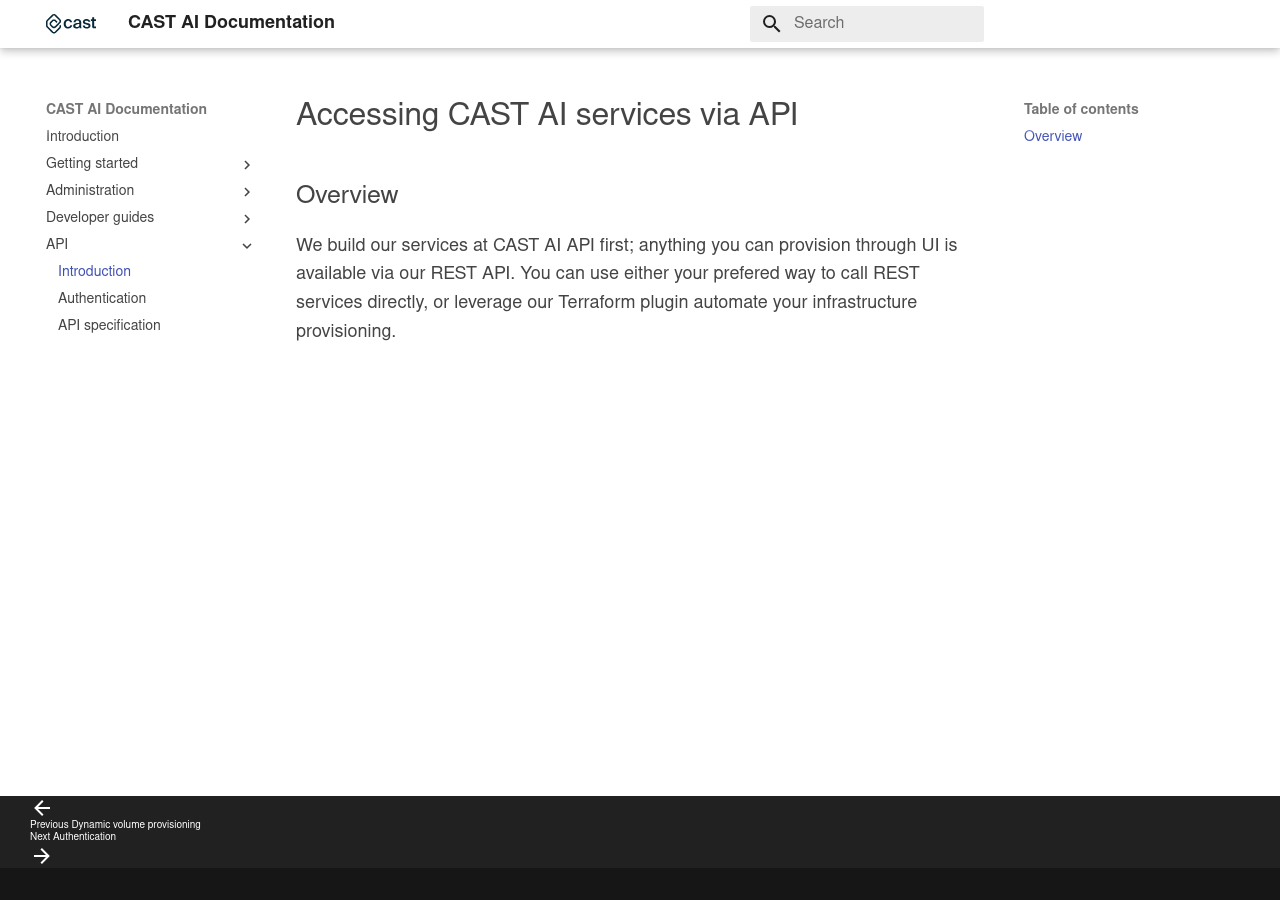
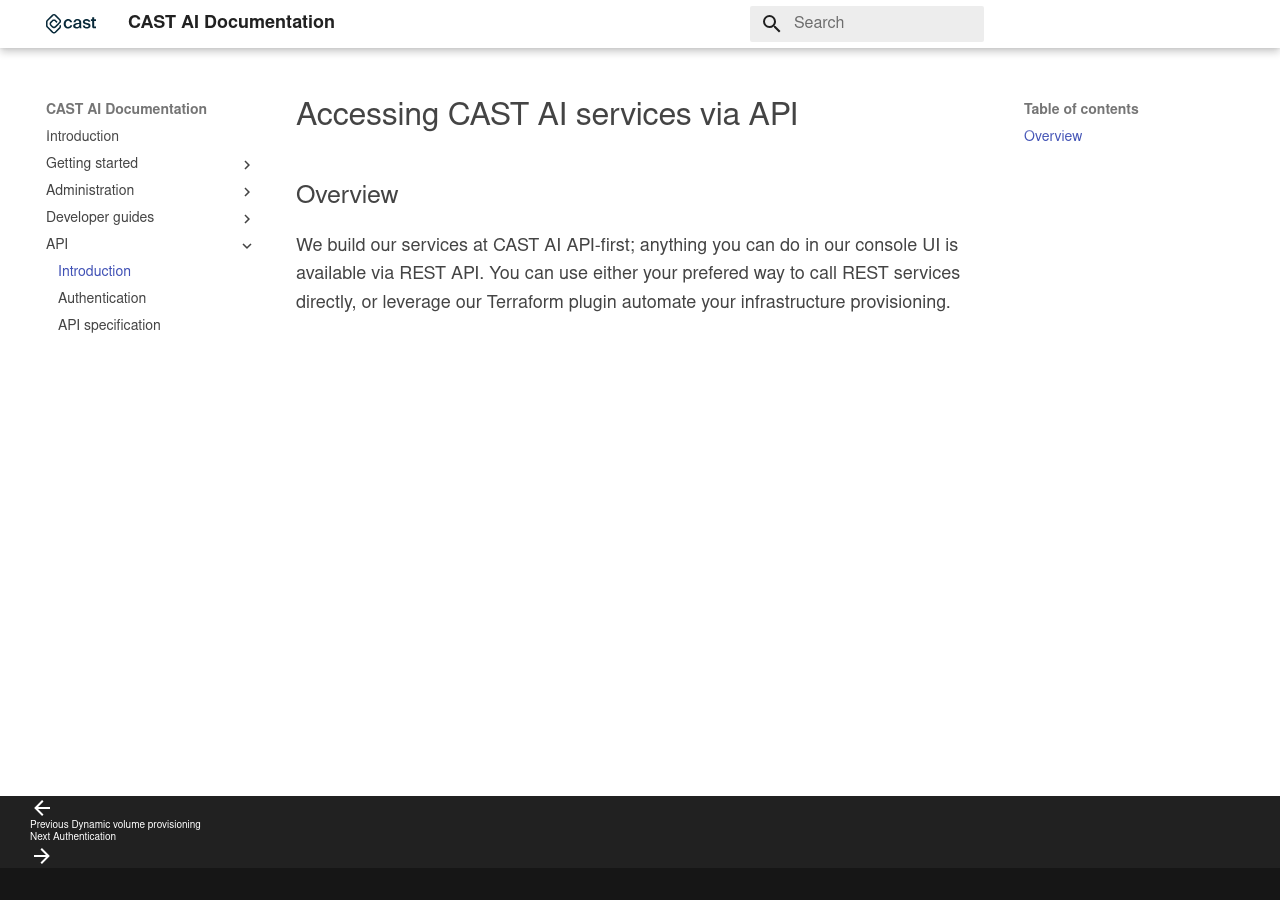
Before and after one commit to castai/docs, an MkDocs documentation site: the page built from docs/api/overview.md, in a window 1280 px wide. Built offline with MkDocs 1.6.1 and Material for MkDocs 9.7.7, drawn with Linux system fonts in a browser that asks for light colours; some web fonts are replaced.

Commit message:
reviewing texts a bit

```diff
--- a/docs/api/overview.md
+++ b/docs/api/overview.md
@@ -2,6 +2,6 @@
 
 ## Overview
 
-We build our services at CAST AI API first; anything you can provision through UI is available via our REST API. You can
+We build our services at CAST AI API-first; anything you can do in our console UI is available via REST API. You can
 use either your prefered way to call REST services directly, or leverage our Terraform plugin automate your
 infrastructure provisioning.
```
